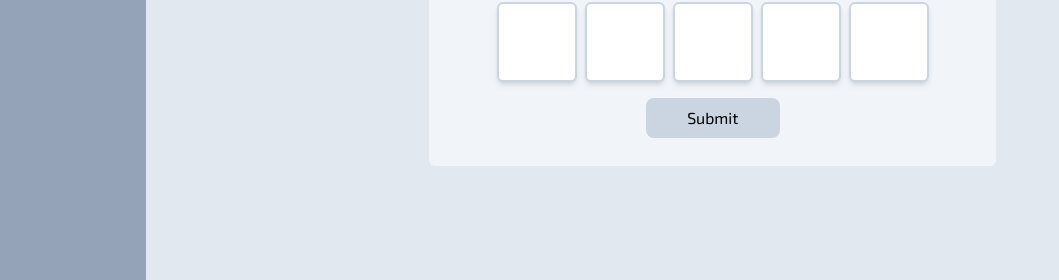
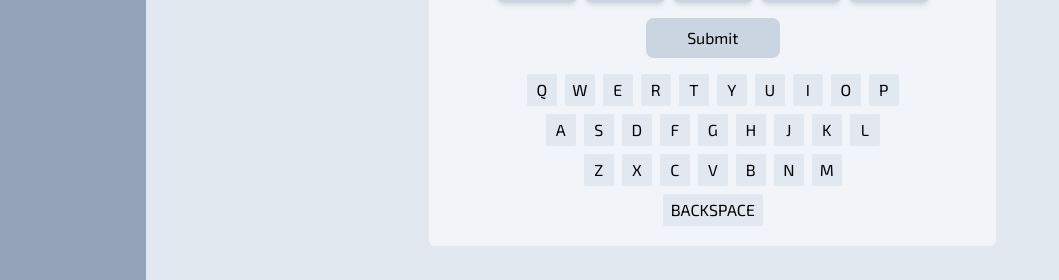
Before and after one commit to Thenlie/turtle, a React (Create React App) app in the folder client/: page /contgame in a window 1280 px wide. Shown: the part 326-606 px from the top of the page, without its empty margins (0-1059 px from the left). Built offline with nearby package versions, Linux system fonts and the light colour scheme; no server answers.

Commit message:
More work on alphabet bug. Mostly resolved on both game types

```diff
--- a/client/src/components/Game/Display/Display.jsx
+++ b/client/src/components/Game/Display/Display.jsx
@@ -7,7 +7,6 @@ const Display = ({ target, guessArr, type }) => {
     const navigate = useNavigate();
 
     useEffect(() => {
-        console.log('effecting')
         // get all guess elements, return if no guesses
         const guesses = Array.from(document.getElementById('guess-container').children);
         if (guesses.length < 1) {
--- a/client/src/components/Game/UserInput/UserInput.jsx
+++ b/client/src/components/Game/UserInput/UserInput.jsx
@@ -1,11 +1,9 @@
 import { useEffect, useState } from 'react';
 import dictionary from '../../../utils/dictionary';
 import { v4 as uuid } from 'uuid';
-import Alphabet from '../Alphabet';
 
-const UserInput = ({guessArr, setGuessArr, key2, setKey}) => {
+const UserInput = ({guessArr, setGuessArr, myKey, setKey}) => {
     const [input, setInput] = useState('');
-    // const [key, setKey] = useState('');
     const [validGuess, setValidGuess] = useState(true);
     const letters = 'ABCDEFGHIJKLMNOPQRSTUVWXYZ';
 
@@ -37,24 +35,24 @@ const UserInput = ({guessArr, setGuessArr, key2, setKey}) => {
     }, [input]);
 
     useEffect(() => {
-        if (key2) {
-            if (key2.key === 'BACKSPACE') {
+        if (myKey) {
+            if (myKey.key === 'BACKSPACE') {
                 if (input.length > 0) {
                     let tmpArr = input.split('');
                     tmpArr.pop();
                     let tmp = tmpArr.join('').trim();
                     setInput(tmp);
                 };
-            } else if (key2.key === 'ENTER') {
+            } else if (myKey.key === 'ENTER') {
                 handleSubmit();
-            } else if (key2.key.length === 1 && input.length < 5) {
-                if (letters.includes(key2.key)) {
-                    let tmp = input + key2.key;
+            } else if (myKey.key.length === 1 && input.length < 5) {
+                if (letters.includes(myKey.key)) {
+                    let tmp = input + myKey.key;
                     setInput(tmp);
                 };
             };
         };
-    }, [key2]);
+    }, [myKey]);
 
     return (
         <>
--- a/client/src/pages/ContGame.js
+++ b/client/src/pages/ContGame.js
@@ -1,12 +1,24 @@
 import { useEffect, useState } from 'react';
+import { v4 as uuid } from 'uuid';
 import dictionary from '../utils/dictionary';
 import UserInput from '../components/Game/UserInput';
 import Display from '../components/Game/Display';
-// import Alphabet from '../components/Game/Alphabet';
+import Alphabet from '../components/Game/Alphabet';
 
 const ContGame = ({ setCurrentPage }) => {
+    const [key, setKey] = useState('');
     const [guessArr, setGuessArr] = useState([]);
     const [target, setTarget] = useState('');
+    const letters = 'ABCDEFGHIJKLMNOPQRSTUVWXYZ';
+
+    const letterClickHandler = (evt) => {
+        let curr = evt.target.id
+        if (curr.length > 0) {
+            if (letters.includes(curr) || curr == 'BACKSPACE') {
+                setKey({key: curr, id: uuid});
+            };
+        };
+    };
 
     useEffect(() => {
         const randInt = Math.floor(Math.random() * 2314);
@@ -21,8 +33,10 @@ const ContGame = ({ setCurrentPage }) => {
         <main className='grow m-auto flex flex-col justify-center w-full'>
             <Display guessArr={guessArr} target={target} type={'cont'} />
             <section className='px-1 py-4 sm:px-4 mx-0 sm:mx-auto my-4 w-full sm:w-3/4 md:w-1/2 text-center bg-slate-100 rounded-md text-sm sm:text-base'>
-                <UserInput guessArr={guessArr} setGuessArr={setGuessArr} />
-                {/* <Alphabet /> */}
+                <UserInput guessArr={guessArr} setGuessArr={setGuessArr} myKey={key} setKey={setKey}/>
+                <div onClick={letterClickHandler}>
+                    <Alphabet />
+                </div>
             </section>
         </main>
     );
--- a/client/src/pages/DailyGame.js
+++ b/client/src/pages/DailyGame.js
@@ -30,12 +30,13 @@ const DailyGame = ({ user, setCurrentPage }) => {
         setCurrentPage('daygame');
     });
 
-    const test = (evt) => {
+    const letterClickHandler = (evt) => {
         let curr = evt.target.id
-        console.log(curr);
-        if (letters.includes(curr) || curr == 'BACKSPACE') {
-            setKey({key: curr, id: uuid});
-        }
+        if (curr.length > 0) {
+            if (letters.includes(curr) || curr == 'BACKSPACE') {
+                setKey({key: curr, id: uuid});
+            };
+        };
     };
 
     if (daily.length > 0) {
@@ -54,8 +55,8 @@ const DailyGame = ({ user, setCurrentPage }) => {
         <main className='grow m-auto flex flex-col justify-center w-full'>
             <Display guessArr={guessArr} target={dayTarget} type={'daily'} />
             <section className='px-1 py-4 sm:px-4 mx-0 sm:mx-auto my-4 w-full sm:w-3/4 md:w-1/2 text-center bg-slate-100 rounded-md text-sm sm:text-base'>
-                <UserInput guessArr={guessArr} setGuessArr={setGuessArr} key2={key} setKey={setKey} />
-                <div onClick={test}>
+                <UserInput guessArr={guessArr} setGuessArr={setGuessArr} myKey={key} setKey={setKey} />
+                <div onClick={letterClickHandler}>
                     <Alphabet />
                 </div>
             </section>
```
